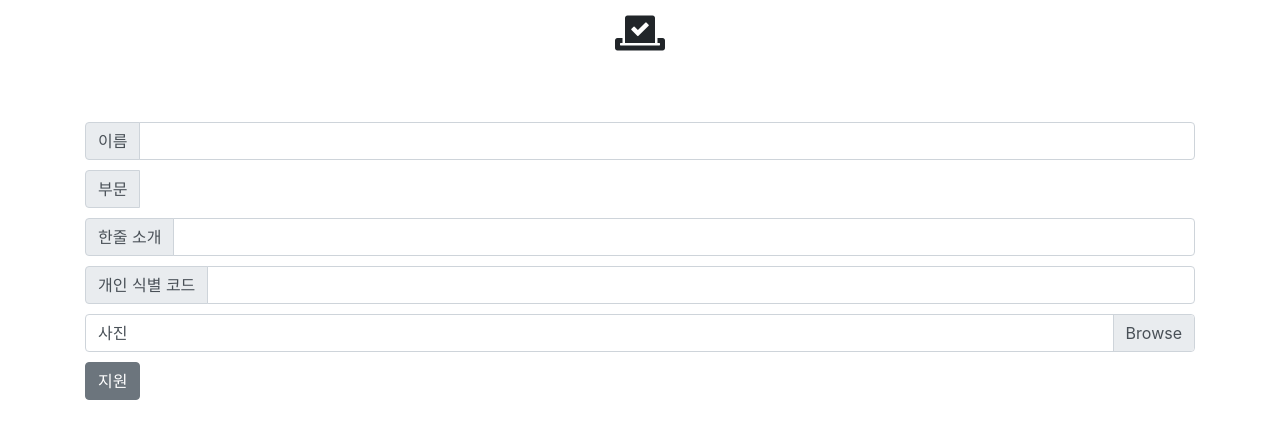
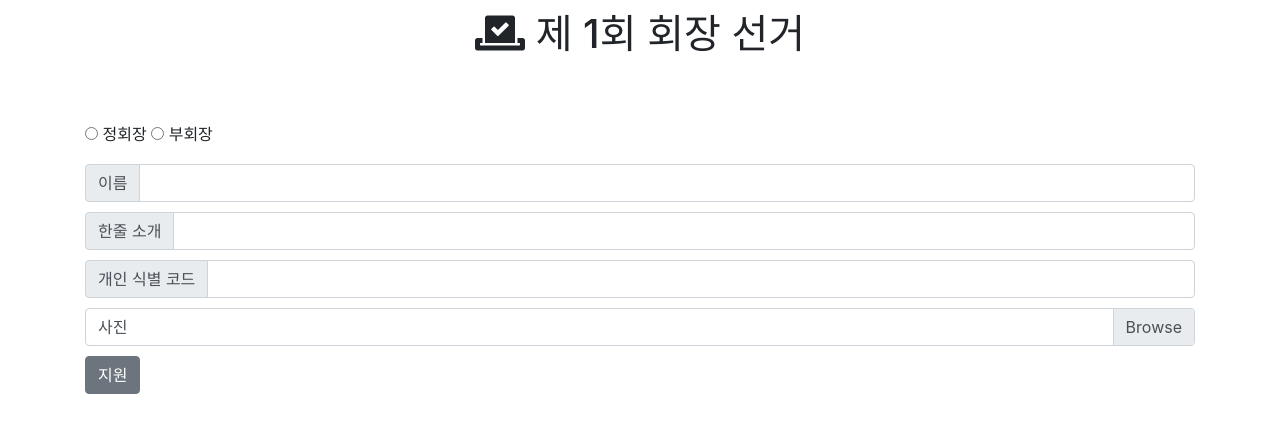
Before and after one commit to uhmtoto/Flask-Vote, a Flask app: page /candidate/register in a window 1280 px wide. Shown: the top 439 px of the page. Run offline with Flask 2, Linux system fonts and the light colour scheme; some libraries are stand-ins or nearby versions.

Commit message:
ADD: Candidate register complete

```diff
--- a/vote/application.py
+++ b/vote/application.py
@@ -1,31 +1,40 @@
 from vote import app
+from vote.db import *
 from flask import (
     url_for,
     render_template,
     request
 )
 from werkzeug.utils import secure_filename
-import os
+import os, datetime
 
 # Config
-VOTE_TITLE = 'VOTE_TITLE'
-CANDIDATE_KEY = 'SECRET_KEY'
+VOTE_TITLE = '제 1회 회장 선거'
+CANDIDATE_KEY = '1234'
+PART_LIST = ['정회장', '부회장']
+# REGISTER_PERIOD[0] : Start day
+# REGISTER_PERIOD[1] : End day
+REGISTER_PERIOD = [20181101, 20181131]
 
 @app.route('/')
 def main():
-    return render_template('main.html', vote_title=VOTE_TITLE)
+    date = int(datetime.datetime.now().strftime("%Y%m%d"))
+    reg = True if REGISTER_PERIOD[0] <= date and date <= REGISTER_PERIOD[1] else False
+    return render_template('main.html', vote_title=VOTE_TITLE, register=reg)
 
 @app.route('/candidate/register', methods=['GET', 'POST'])
 def register():
     if request.method == 'GET':
-        return render_template('register.html')
-    name = request.get.form('name')
-    part = request.get.form('part')
-    phrase = request.get.form('phrase')
-    if (request.get.form('key') != SECRET_KEY):
+        return render_template('register.html', vote_title=VOTE_TITLE, type_list = PART_LIST)
+    name = request.form.get('name')
+    part = request.form.get('part')
+    phrase = request.form.get('phrase')
+    if (request.form.get('key') != CANDIDATE_KEY):
         return '개인 식별 코드를 확인하세요'
     image = request.files['image']
-    image.save(os.path.join('static', secure_filename(image.filename)))
-    # Register Process
-
-    return '후보자 등록을 성공했습니다.'
+    image_path = os.path.join('candidate_img', image.filename)
+    image.save(image_path)
+    candidate = Candidate(name=name, part=part, phrase=phrase, image=image_path)
+    db.session.add(candidate)
+    db.session.commit()
+    return '<script>alert("후보자 등록을 성공했습니다.");history.go(-1);</script>'
--- a/vote/templates/register.html
+++ b/vote/templates/register.html
@@ -13,24 +13,19 @@
 
 <body>
     <div class="header">
-        <h1><i class="fas fa-vote-yea"></i>{{ vote_title }}</h1>
+        <h1><i class="fas fa-vote-yea"></i>&nbsp;{{ vote_title }}</h1>
     </div>
-
     <div class="container">
         <form method="POST" action="/candidate/register" enctype="multipart/form-data">
+            {% for type in type_list %}
+                <input type="radio" name="part" id="{{ type }}" value="{{ type }}">
+                <label for="{{ type }}">{{ type }}</label>
+            {% endfor %}
             <div class="input-group can-form">
                 <div class="input-group-prepend">
                     <span class="input-group-text">이름</span>
                 </div>
                 <input type="text" name="name" class="form-control">
-            </div>
-            <div class="input-group can-form">
-                <div class="input-group-prepend">
-                    <span class="input-group-text">부문</span>
-                </div>
-                {% for type in type_list %}
-                    <input type="radio" name="part" value="{{ type }}">
-                {% endfor %}
             </div>
             <div class="input-group can-form">
                 <div class="input-group-prepend">
@@ -46,7 +41,7 @@
             </div>
             <div class="input-group can-form">
                 <div class="custom-file">
-                    <input type="file" class="custom-file-input" id="image">
+                    <input type="file" class="custom-file-input" id="image" name="image">
                     <label class="custom-file-label" for="image" aria-describedby="image">사진</label>
                 </div>
             </div>
```
